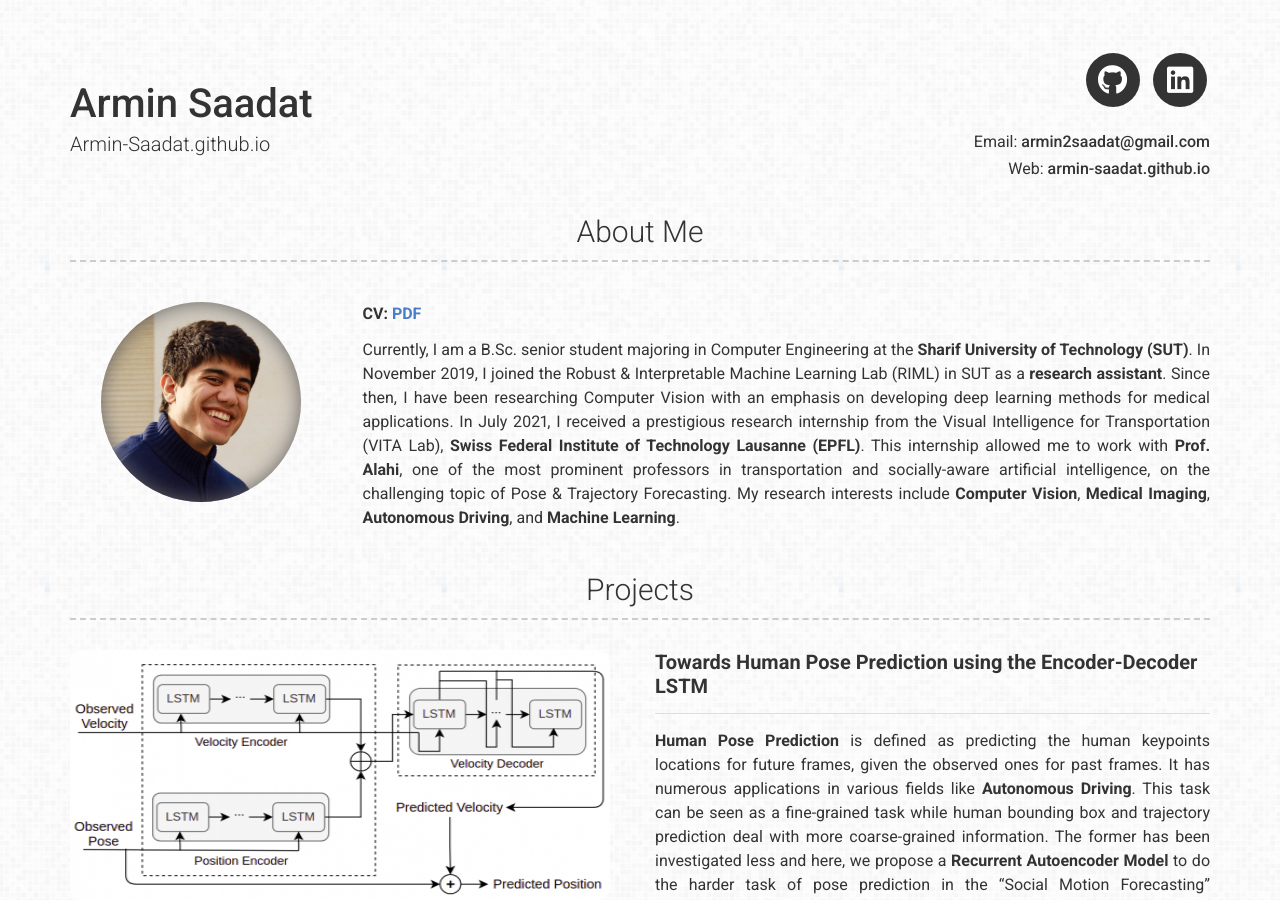
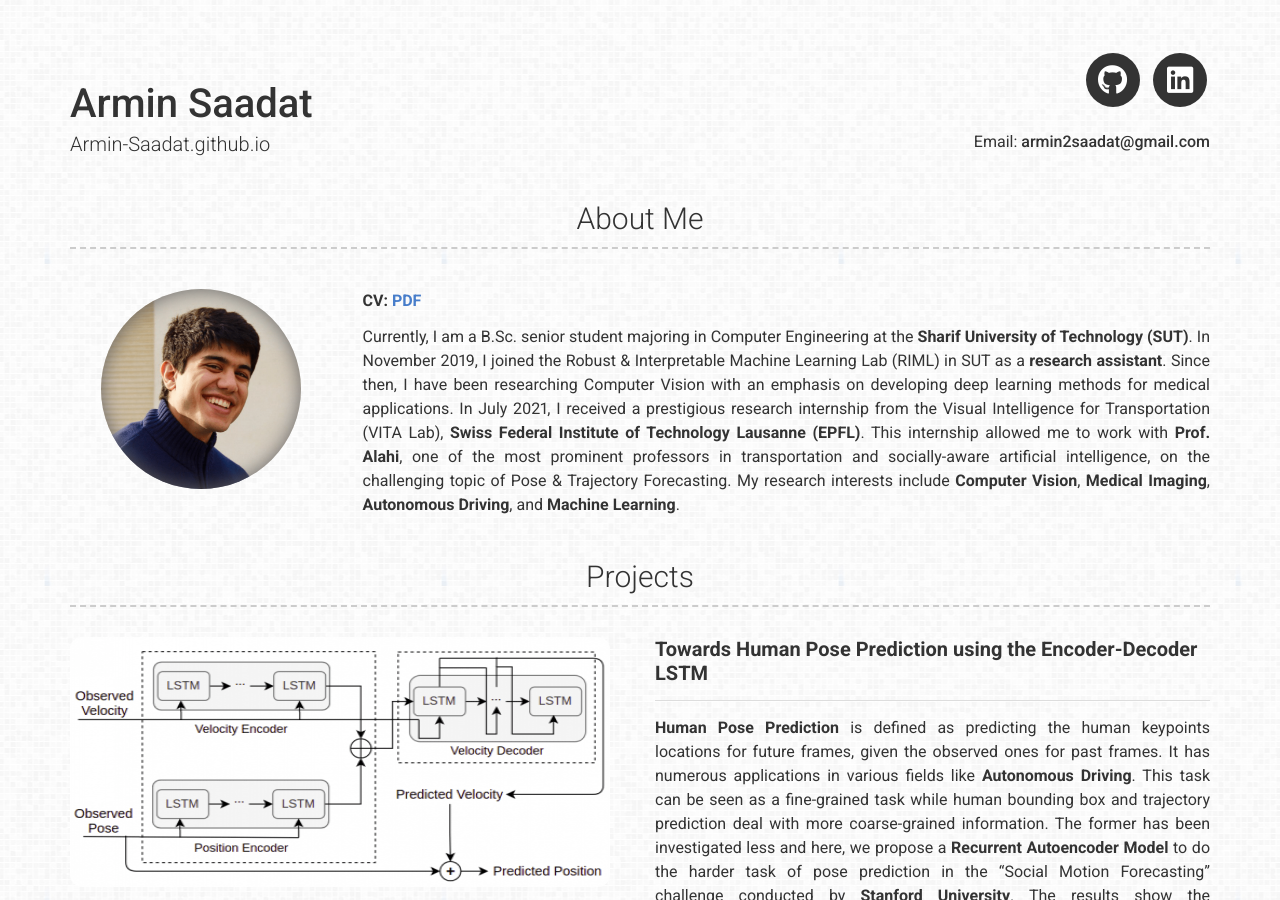
Before and after one commit to Armin-Saadat/Armin-Saadat.github.io, a Jekyll site: the page built from index.md, in a window 1280 px wide and 900 px high. Built offline with Jekyll 4.4.1, drawn with Linux system fonts in a browser that asks for light colours; a style sheet for code colours, icons or effects is not loaded.

```diff
--- a/_config.yml
+++ b/_config.yml
@@ -6,7 +6,7 @@
 name: "Armin Saadat"
 #title: Blah
 email: armin2saadat@gmail.com
-website: armin-saadat.github.io
+skype: live:946c38eae8688af6
 
 # Social links
 # twitter_username: facespics
```
